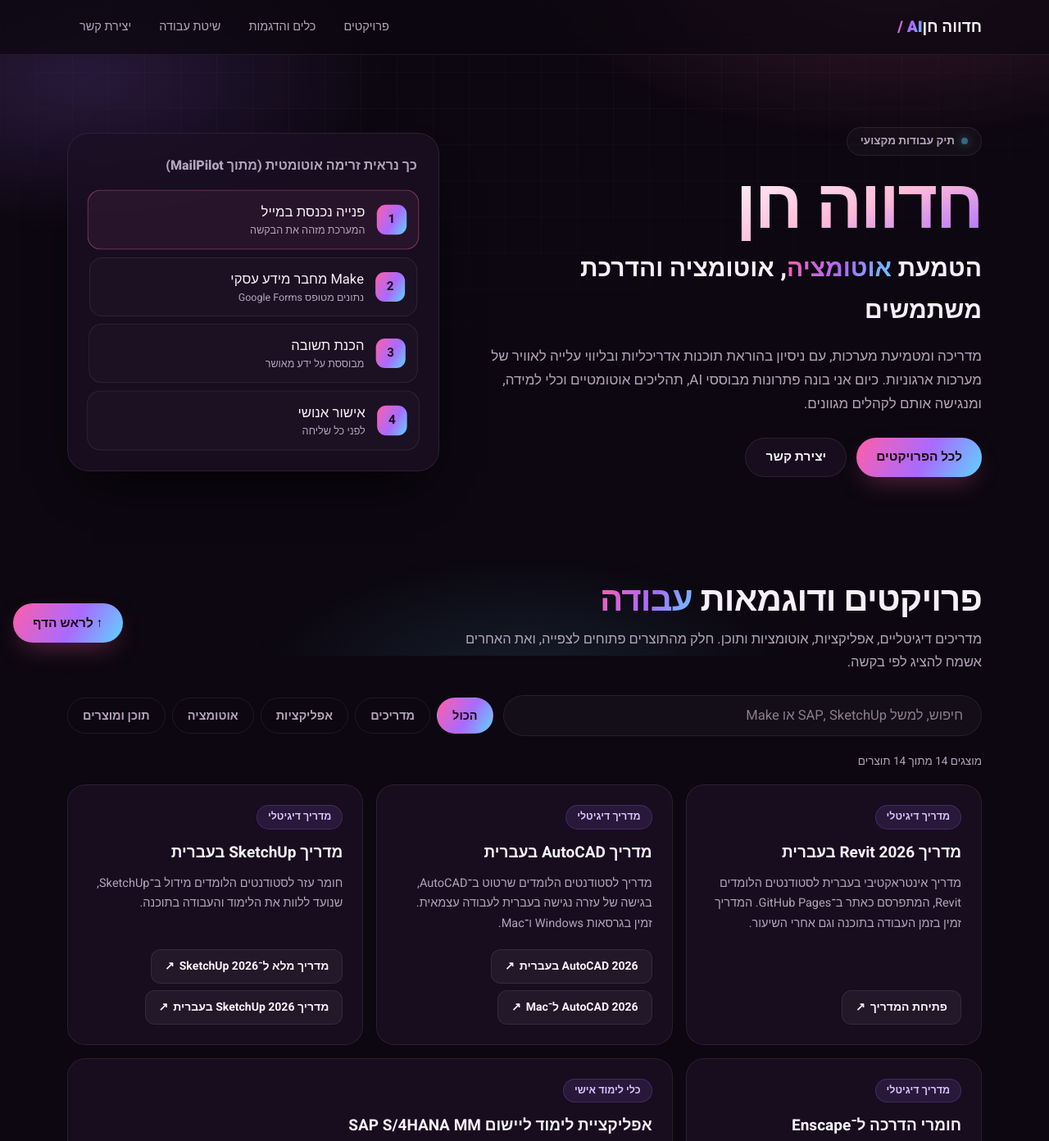
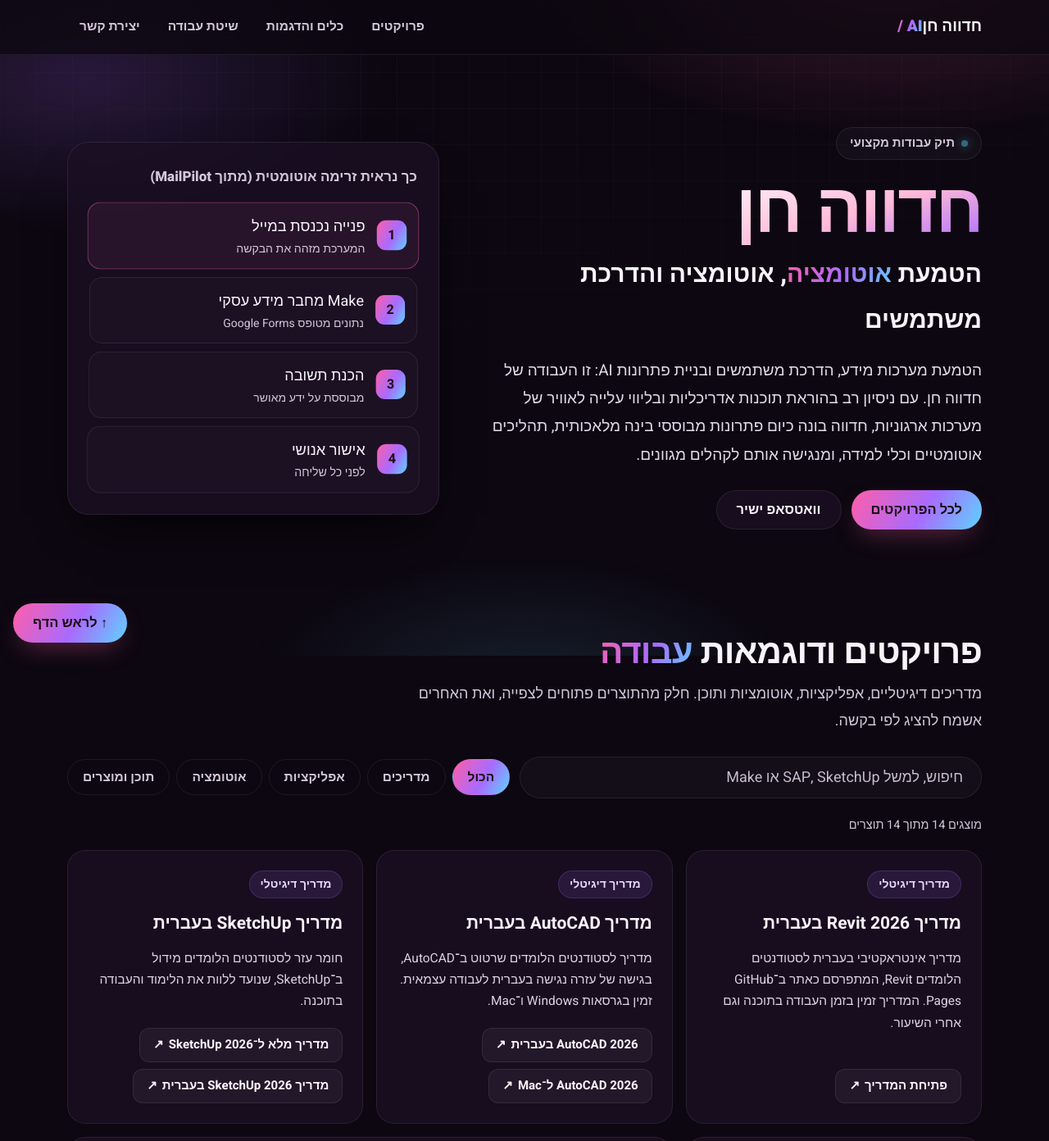
Before and after one commit to hedvachen/hedvachen.github.io, a plain HTML site: page index.html in a window 1280 px wide. Shown: the top 1392 px of the page at 82% size. Drawn offline with Linux system fonts and the light colour scheme.

Commit message:
Third-person hero, WhatsApp contact, readability and accessibility improvements

```diff
--- a/index.html
+++ b/index.html
@@ -1,42 +1,44 @@
 <!doctype html>
 <html lang="he" dir="rtl"><head><meta charset="utf-8"><meta name="viewport" content="width=device-width, initial-scale=1, viewport-fit=cover">
 <title>חדווה חן | הטמעת AI, אוטומציה והדרכת משתמשים</title>
-<meta name="description" content="תיק עבודות: פתרונות AI, אוטומציות, אפליקציות ומדריכים דיגיטליים בעברית.">
+<meta name="description" content="הטמעת מערכות AI, אוטומציה והדרכת משתמשים: תיק העבודות של חדווה חן, עם אפליקציות, אוטומציות ומדריכים דיגיטליים בעברית.">
 <link rel="preconnect" href="https://fonts.googleapis.com"><link rel="preconnect" href="https://fonts.gstatic.com" crossorigin>
 <link href="https://fonts.googleapis.com/css2?family=Heebo:wght@300;400;500;700;800;900&display=swap" rel="stylesheet">
 <style>
-:root{--bg:#0c0710;--bg2:#150b1c;--card:#1b1024cc;--line:#ffffff14;--ink:#f7f0f8;--mute:#b3a3bb;--acc:#ff5ea8;--acc2:#a86bff;--acc3:#5ed4ff;--grad:linear-gradient(120deg,var(--acc),var(--acc2) 55%,var(--acc3));color-scheme:dark}
+:root{--bg:#0c0710;--bg2:#150b1c;--card:#1b1024cc;--line:#ffffff14;--ink:#f9f4fb;--mute:#d4c6da;--acc:#ff5ea8;--acc2:#a86bff;--acc3:#5ed4ff;--grad:linear-gradient(120deg,var(--acc),var(--acc2) 55%,var(--acc3));color-scheme:dark}
 *{box-sizing:border-box}html{scroll-behavior:smooth;scroll-padding-top:90px}
-body{margin:0;background:var(--bg);color:var(--ink);font:16.5px/1.7 Heebo,Arial,sans-serif;-webkit-font-smoothing:antialiased;overflow-x:hidden}
+body{margin:0;background:var(--bg);color:var(--ink);font:18px/1.85 Heebo,Arial,sans-serif;-webkit-font-smoothing:antialiased;overflow-x:hidden}
 a{color:inherit}h1,h2,h3,p{margin:0}
 .wrap{max-width:1180px;margin:auto;padding:0 clamp(16px,4vw,32px)}
 :focus-visible{outline:3px solid var(--acc3);outline-offset:3px;border-radius:8px}
+.skip{position:absolute;inset-inline-start:12px;top:-80px;z-index:30;background:var(--grad);color:#1c0b16;font-weight:800;padding:12px 20px;border-radius:12px;text-decoration:none;transition:top .2s}
+.skip:focus{top:12px}
 .aurora{position:fixed;inset:0;z-index:-2;background:radial-gradient(60% 45% at 85% -5%,#ff5ea833,transparent 60%),radial-gradient(50% 40% at 8% 12%,#a86bff2e,transparent 60%),radial-gradient(45% 35% at 50% 105%,#5ed4ff1f,transparent 60%)}
 .grid-bg{position:fixed;inset:0;z-index:-1;background-image:linear-gradient(#ffffff07 1px,transparent 1px),linear-gradient(90deg,#ffffff07 1px,transparent 1px);background-size:44px 44px;mask-image:radial-gradient(75% 60% at 50% 0%,#000 30%,transparent 100%)}
 .bar{position:sticky;top:0;z-index:10;padding-top:env(safe-area-inset-top);background:#0c0710b8;backdrop-filter:blur(16px);-webkit-backdrop-filter:blur(16px);border-bottom:1px solid var(--line)}
 .bar .wrap{display:flex;align-items:center;justify-content:space-between;gap:12px;min-height:66px}
 .brand{font-weight:900;font-size:19px;text-decoration:none;white-space:nowrap}.brand i{font-style:normal;background:var(--grad);-webkit-background-clip:text;background-clip:text;color:transparent}
 nav{display:flex;gap:4px;flex-wrap:wrap}
-nav a{padding:8px 15px;border-radius:99px;text-decoration:none;font-weight:500;font-size:14.5px;color:var(--mute);transition:.2s}
+nav a{padding:8px 15px;border-radius:99px;text-decoration:none;font-weight:600;font-size:15.5px;color:var(--mute);transition:.2s}
 nav a:hover{color:var(--ink);background:#ffffff10}
-.btn{display:inline-flex;align-items:center;justify-content:center;gap:8px;min-height:48px;padding:10px 24px;border-radius:99px;border:1.5px solid var(--line);background:var(--card);color:var(--ink);font:700 15.5px Heebo,sans-serif;text-decoration:none;cursor:pointer;transition:.25s}
+.btn{display:inline-flex;align-items:center;justify-content:center;gap:8px;min-height:48px;padding:10px 24px;border-radius:99px;border:1.5px solid var(--line);background:var(--card);color:var(--ink);font:700 16.5px Heebo,sans-serif;text-decoration:none;cursor:pointer;transition:.25s}
 .btn:hover{transform:translateY(-2px);border-color:#ffffff3d}
 .btn.p{background:var(--grad);border:none;color:#1c0b16;box-shadow:0 12px 32px -10px #ff5ea866}
 .btn.p:hover{box-shadow:0 16px 40px -10px #ff5ea899}
 .hero{display:grid;grid-template-columns:1.15fr .85fr;gap:clamp(24px,4vw,48px);align-items:center;padding:clamp(40px,7vw,88px) 0 clamp(30px,4vw,50px)}
-.kick{display:inline-flex;align-items:center;gap:8px;padding:5px 16px;border-radius:99px;border:1px solid var(--line);background:#ffffff08;font-weight:700;font-size:13.5px;color:var(--mute);margin-bottom:18px}
+.kick{display:inline-flex;align-items:center;gap:8px;padding:5px 16px;border-radius:99px;border:1px solid var(--line);background:#ffffff08;font-weight:700;font-size:15px;color:var(--mute);margin-bottom:18px}
 .kick:before{content:"";width:8px;height:8px;border-radius:50%;background:var(--acc3);box-shadow:0 0 12px var(--acc3);animation:pulse 2.2s infinite}
 @keyframes pulse{0%,100%{opacity:1}50%{opacity:.35}}
 h1{font-size:clamp(46px,8vw,84px);line-height:1.04;letter-spacing:-.03em;font-weight:900;background:linear-gradient(160deg,#fff 30%,#ffb9d9 70%,#a86bff);-webkit-background-clip:text;background-clip:text;color:transparent}
 .sub{font-size:clamp(20px,3.2vw,30px);font-weight:800;margin-top:8px}
 .sub .rot{background:var(--grad);-webkit-background-clip:text;background-clip:text;color:transparent}
-.lead{color:var(--mute);max-width:36em;margin:16px 0 26px;font-size:17px}
+.lead{color:#e3d8e8;max-width:36em;margin:16px 0 26px;font-size:19px;line-height:1.8}
 .cta{display:flex;gap:12px;flex-wrap:wrap}
 .flow{background:var(--card);border:1px solid var(--line);border-radius:26px;padding:clamp(18px,3vw,26px);backdrop-filter:blur(10px);box-shadow:0 30px 60px -30px #000}
-.flow h2{font-size:16px;font-weight:800;color:var(--mute);margin-bottom:16px}
+.flow h2{font-size:17px;font-weight:800;color:var(--mute);margin-bottom:16px}
 .step{display:flex;gap:14px;align-items:center;padding:12px 14px;border:1px solid var(--line);border-radius:16px;margin-bottom:10px;background:#ffffff05;transition:.3s}
-.step small{display:block;font-weight:400;color:var(--mute);font-size:12.5px;line-height:1.4}
-.step b{width:36px;height:36px;border-radius:11px;display:grid;place-items:center;background:var(--grad);color:#1c0b16;flex:none;font-size:15px}
+.step small{display:block;font-weight:400;color:var(--mute);font-size:14px;line-height:1.55}
+.step b{width:36px;height:36px;border-radius:11px;display:grid;place-items:center;background:var(--grad);color:#1c0b16;flex:none;font-size:16px}
 .step:last-child{margin-bottom:0}
 .step.on{animation:glow 4.8s infinite}.step:nth-of-type(2){animation-delay:1.2s}.step:nth-of-type(3){animation-delay:2.4s}.step:nth-of-type(4){animation-delay:3.6s}
 @keyframes glow{0%,30%,100%{border-color:#ffffff14;background:#ffffff05}12%{border-color:#ff5ea8aa;background:#ff5ea81a;transform:scale(1.02)}}
@@ -47,45 +49,45 @@ h2.t em{font-style:normal;background:var(--grad);-webkit-background-clip:text;ba
 .ctrl{display:flex;flex-wrap:wrap;gap:12px;align-items:center;margin-bottom:20px}
 .ctrl input{flex:1 1 240px;min-height:50px;padding:8px 22px;border-radius:99px;border:1.5px solid var(--line);background:#ffffff08;color:var(--ink);font:inherit;transition:.2s}
 .ctrl input:focus{border-color:var(--acc2);outline:none;background:#ffffff0d}
-.ctrl input::placeholder{color:#8b7c93}
+.ctrl input::placeholder{color:#c9bad0}
 .fl{display:flex;flex-wrap:wrap;gap:8px}
-.fl button{min-height:44px;padding:6px 18px;border-radius:99px;border:1.5px solid var(--line);background:transparent;color:var(--mute);font:700 14.5px Heebo,sans-serif;cursor:pointer;transition:.2s}
+.fl button{min-height:44px;padding:6px 18px;border-radius:99px;border:1.5px solid var(--line);background:transparent;color:var(--mute);font:700 15.5px Heebo,sans-serif;cursor:pointer;transition:.2s}
 .fl button:hover{color:var(--ink);border-color:#ffffff3d}
 .fl button[aria-pressed=true]{background:var(--grad);color:#1c0b16;border-color:transparent}
-.cnt{color:var(--mute);font-size:13.5px;margin-bottom:16px}
+.cnt{color:var(--mute);font-size:14.5px;margin-bottom:16px}
 #cards{display:grid;grid-template-columns:repeat(3,1fr);gap:16px;list-style:none;margin:0;padding:0}
 .card{position:relative;display:flex;flex-direction:column;background:var(--card);border:1px solid var(--line);border-radius:22px;padding:24px;transition:transform .3s,border-color .3s,box-shadow .3s;overflow:hidden}
 .card:before{content:"";position:absolute;inset:0 0 auto 0;height:3px;background:var(--grad);opacity:0;transition:.3s}
 .card:hover{transform:translateY(-5px);border-color:#ffffff2e;box-shadow:0 24px 50px -24px #a86bff55}
 .card:hover:before{opacity:1}
 .card.w{grid-column:span 2}
-.tag{align-self:flex-start;padding:3px 13px;border-radius:99px;background:#a86bff1f;border:1px solid #a86bff38;color:#d9c2ff;font-weight:700;font-size:12.5px;margin-bottom:12px}
-.card h3{font-size:19px}
-.card p{color:var(--mute);font-size:14.5px;margin:10px 0 18px;flex:1}
+.tag{align-self:flex-start;padding:3px 13px;border-radius:99px;background:#a86bff1f;border:1px solid #a86bff38;color:#e6d8ff;font-weight:700;font-size:14px;margin-bottom:12px}
+.card h3{font-size:21px}
+.card p{color:#ddd2e2;font-size:15.5px;line-height:1.7;margin:10px 0 18px;flex:1}
 .ln{display:flex;flex-wrap:wrap;gap:8px}
-.ln a{display:inline-flex;align-items:center;min-height:42px;padding:6px 16px;border-radius:12px;background:#ffffff0c;border:1px solid var(--line);font-weight:700;font-size:14px;text-decoration:none;transition:.2s}
+.ln a{display:inline-flex;align-items:center;min-height:42px;padding:6px 16px;border-radius:12px;background:#ffffff0c;border:1px solid var(--line);font-weight:700;font-size:15px;text-decoration:none;transition:.2s}
 .ln a:hover{background:var(--grad);color:#1c0b16;border-color:transparent}
 .ln a.x:after{content:"\2197";margin-inline-start:6px}
 .tools{display:grid;grid-template-columns:repeat(2,1fr);gap:16px}
 .panel{background:var(--card);border:1px solid var(--line);border-radius:22px;padding:clamp(20px,3vw,28px);transition:.3s}
 .panel:hover{border-color:#ffffff2e}
 .panel:target{outline:2px solid var(--acc2);outline-offset:4px}
-.panel h3{font-size:19px;margin-bottom:8px}
-.panel p{color:var(--mute);font-size:15px}
-.panel p a{color:var(--acc3);font-weight:700}
+.panel h3{font-size:21px;margin-bottom:8px}
+.panel p{color:#ddd2e2;font-size:16px;line-height:1.75}
+.panel p a{color:#8fe0ff;font-weight:700;text-decoration:underline;text-underline-offset:3px}
 .chips{display:flex;flex-wrap:wrap;gap:8px;margin:12px 0}
-.chip{padding:4px 13px;border-radius:99px;background:#ffffff0c;border:1px solid var(--line);font-weight:700;font-size:13px}
+.chip{padding:4px 13px;border-radius:99px;background:#ffffff0c;border:1px solid var(--line);font-weight:700;font-size:14px}
 .how{display:grid;grid-template-columns:repeat(3,1fr);gap:16px;counter-reset:s;list-style:none;padding:0;margin:0}
-.how li{counter-increment:s;background:var(--card);border:1px solid var(--line);border-radius:22px;padding:26px;color:var(--mute);font-size:15px;transition:.3s}
+.how li{counter-increment:s;background:var(--card);border:1px solid var(--line);border-radius:22px;padding:26px;color:#ddd2e2;font-size:16.5px;line-height:1.75;transition:.3s}
 .how li:hover{border-color:#ffffff2e;transform:translateY(-4px)}
 .how li:before{content:"0" counter(s);display:block;font-size:34px;font-weight:900;background:var(--grad);-webkit-background-clip:text;background-clip:text;color:transparent;margin-bottom:12px}
-.how strong{display:block;color:var(--ink);font-size:18px;margin-bottom:6px}
+.how strong{display:block;color:var(--ink);font-size:19px;margin-bottom:6px}
 .cta-band{margin:clamp(30px,5vw,60px) 0;background:var(--card);border:1px solid var(--line);border-radius:28px;padding:clamp(28px,5vw,52px);text-align:center;position:relative;overflow:hidden}
 .cta-band:before{content:"";position:absolute;inset:-40% -10%;background:radial-gradient(40% 60% at 50% 0%,#a86bff2e,transparent 70%);pointer-events:none}
 .cta-band h2{font-size:clamp(26px,4vw,38px);font-weight:900;margin-bottom:10px}
 .cta-band p{color:var(--mute);margin-bottom:22px}
 footer{border-top:1px solid var(--line);padding:30px 0 calc(30px + env(safe-area-inset-bottom));display:flex;flex-wrap:wrap;gap:12px;align-items:center;justify-content:space-between}
-footer p{color:var(--mute);font-size:13.5px}
+footer p{color:var(--mute);font-size:15px}
 .up{position:fixed;inset-inline-end:16px;bottom:calc(16px + env(safe-area-inset-bottom));z-index:9;box-shadow:0 10px 26px -8px #ff5ea877}
 [hidden]{display:none!important}
 html.js .rv{opacity:0;transform:translateY(22px);transition:opacity .7s ease,transform .7s ease}
@@ -94,16 +96,16 @@ html.js .rv.in{opacity:1;transform:none}
 @media(max-width:620px){html{scroll-padding-top:16px}.bar{position:static}.bar .wrap{flex-direction:column;align-items:flex-start;padding-block:10px}#cards{grid-template-columns:1fr}.cta .btn,.ln a{flex:1 1 100%}}
 @media(prefers-reduced-motion:reduce){html{scroll-behavior:auto}.step,.kick:before{animation:none!important}*{transition:none!important}html.js .rv{opacity:1;transform:none}}
 @media print{.bar,.ctrl,.up,.cta,.aurora,.grid-bg{display:none!important}body{background:#fff;color:#000}.flow{display:none}.card,.panel{break-inside:avoid;background:#fff;color:#000;border-color:#ccc}li[hidden]{display:flex!important}}
-</style></head><body id="top">
+</style></head><body id="top"><a class="skip" href="#main">דילוג לתוכן הדף</a>
 <div class="aurora" aria-hidden="true"></div><div class="grid-bg" aria-hidden="true"></div>
 <header class="bar"><div class="wrap"><a class="brand" href="#top">חדווה חן<i dir="ltr"> / AI</i></a>
-<nav aria-label="ניווט ראשי"><a href="#work">פרויקטים</a><a href="#tools">כלים והדגמות</a><a href="#approach">שיטת עבודה</a><a href="mailto:hedva3d@gmail.com">יצירת קשר</a></nav></div></header>
-<main class="wrap">
+<nav aria-label="ניווט ראשי"><a href="#work">פרויקטים</a><a href="#tools">כלים והדגמות</a><a href="#approach">שיטת עבודה</a><a href="https://wa.me/972505202715" aria-label="יצירת קשר בוואטסאפ">יצירת קשר</a></nav></div></header>
+<main class="wrap" id="main">
 <div class="hero"><div>
 <span class="kick">תיק עבודות מקצועי</span><h1>חדווה חן</h1>
 <p class="sub">הטמעת <span class="rot" id="rot">בינה מלאכותית</span>, אוטומציה והדרכת משתמשים</p>
-<p class="lead">מדריכה ומטמיעת מערכות, עם ניסיון בהוראת תוכנות אדריכליות ובליווי עלייה לאוויר של מערכות ארגוניות. כיום אני בונה פתרונות מבוססי AI, תהליכים אוטומטיים וכלי למידה, ומנגישה אותם לקהלים מגוונים.</p>
-<div class="cta"><a class="btn p" href="#work">לכל הפרויקטים</a><a class="btn" href="mailto:hedva3d@gmail.com">יצירת קשר</a></div></div>
+<p class="lead">הטמעת מערכות מידע, הדרכת משתמשים ובניית פתרונות AI: זו העבודה של חדווה חן. עם ניסיון רב בהוראת תוכנות אדריכליות ובליווי עלייה לאוויר של מערכות ארגוניות, חדווה בונה כיום פתרונות מבוססי בינה מלאכותית, תהליכים אוטומטיים וכלי למידה, ומנגישה אותם לקהלים מגוונים.</p>
+<div class="cta"><a class="btn p" href="#work">לכל הפרויקטים</a><a class="btn" href="https://wa.me/972505202715" aria-label="מעבר לשיחת וואטסאפ עם חדווה">וואטסאפ ישיר</a></div></div>
 <aside class="flow rv" aria-label="המחשה: זרימת עבודה אוטומטית מתוך MailPilot"><h2>כך נראית זרימה אוטומטית (מתוך MailPilot)</h2>
 <div class="step on"><b>1</b><span>פנייה נכנסת במייל<small>המערכת מזהה את הבקשה</small></span></div>
 <div class="step on"><b>2</b><span>Make מחבר מידע עסקי<small>נתונים מטופס Google Forms</small></span></div>
@@ -127,9 +129,9 @@ html.js .rv.in{opacity:1;transform:none}
 <li class="rv"><strong>מתנסים ובודקים יחד</strong>בסדנה מפעילים את הכלי על דוגמה מעשית, ובוחנים יחד את התוצר.</li>
 <li class="rv"><strong>משאירים מדריך ואוספים משוב</strong>כל משתתף מקבל מדריך קצר לעבודה עצמאית. לאחר ההתנסות אני בודקת מה הצליחו לבצע לבד ואיפה נדרש ליווי נוסף.</li></ol></section>
 
-<div class="cta-band rv"><h2>רוצים לראות איך זה עובד אצלכם?</h2><p>אשמח להציג את הפרויקטים ולהתאים תהליך לארגון שלכם.</p><a class="btn p" href="mailto:hedva3d@gmail.com">hedva3d@gmail.com</a></div>
+<div class="cta-band rv"><h2>רוצים לראות איך זה עובד אצלכם?</h2><p>אשמח להציג את הפרויקטים ולהתאים תהליך לארגון שלכם.</p><a class="btn p" href="https://wa.me/972505202715" aria-label="שליחת הודעת וואטסאפ לחדווה">שליחת הודעה בוואטסאפ</a></div>
 
-<footer><div><a class="btn p" href="mailto:hedva3d@gmail.com">hedva3d@gmail.com</a> <button class="btn" type="button" id="pr" hidden>הדפסה או שמירה כ־PDF</button></div><p>© חדווה חן · תיק עבודות AI והטמעת מערכות</p></footer>
+<footer><div><a class="btn p" href="https://wa.me/972505202715" aria-label="שליחת הודעת וואטסאפ לחדווה">וואטסאפ: 050-520-2715</a> <button class="btn" type="button" id="pr" hidden>הדפסה או שמירה כ־PDF</button></div><p>© חדווה חן · תיק עבודות AI והטמעת מערכות</p></footer>
 </main><a class="btn p up" href="#top" aria-label="חזרה לראש הדף">↑ לראש הדף</a>
 <script>
 const M=s=>'mailto:hedva3d@gmail.com?subject='+encodeURIComponent(s);
```
